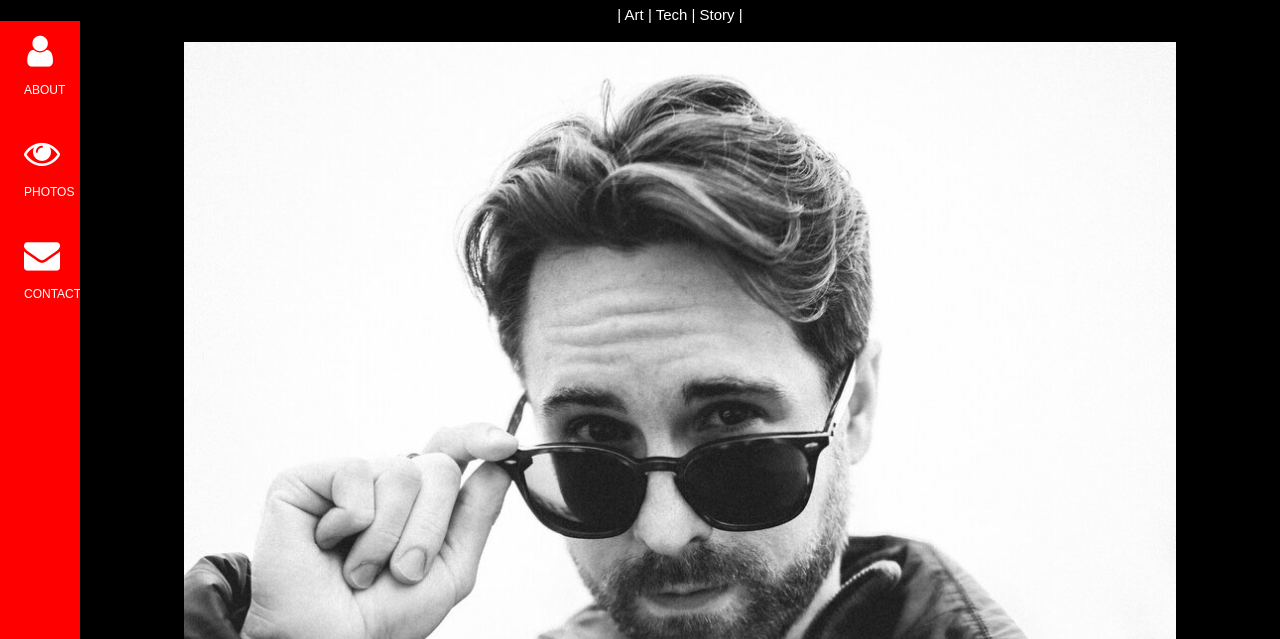
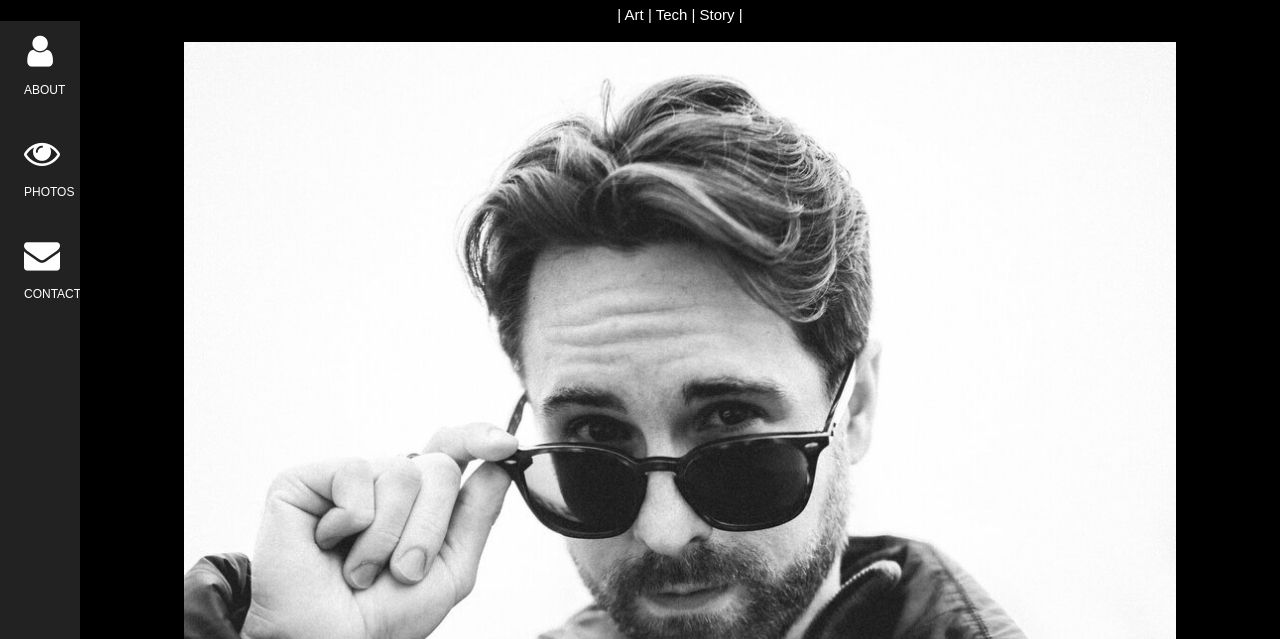
Before and after one commit to GSlaw/GS_Personal_Website, a plain HTML site: page index.html in a window 1280 px wide. Shown: the part 161-800 px from the top of the page. Drawn offline with Linux system fonts and the light colour scheme; a web font is replaced by a local one.

Commit message:
Update index.html

```diff
--- a/index.html
+++ b/index.html
@@ -10,7 +10,7 @@
 body, h1,h2,h3,h4,h5,h6 {font-family: "Montserrat", sans-serif}
 .w3-row-padding img {margin-bottom: 12px}
 /* Set the width of the sidebar to 120px */
-.w3-sidebar {width: 80px;background: red;}
+.w3-sidebar {width: 80px;background: #222;}
 /* Add a left margin to the "page content" that matches the width of the sidebar (120px) */
 #main {margin-left: 80px}
 /* Remove margins from "page content" on small screens */
```
